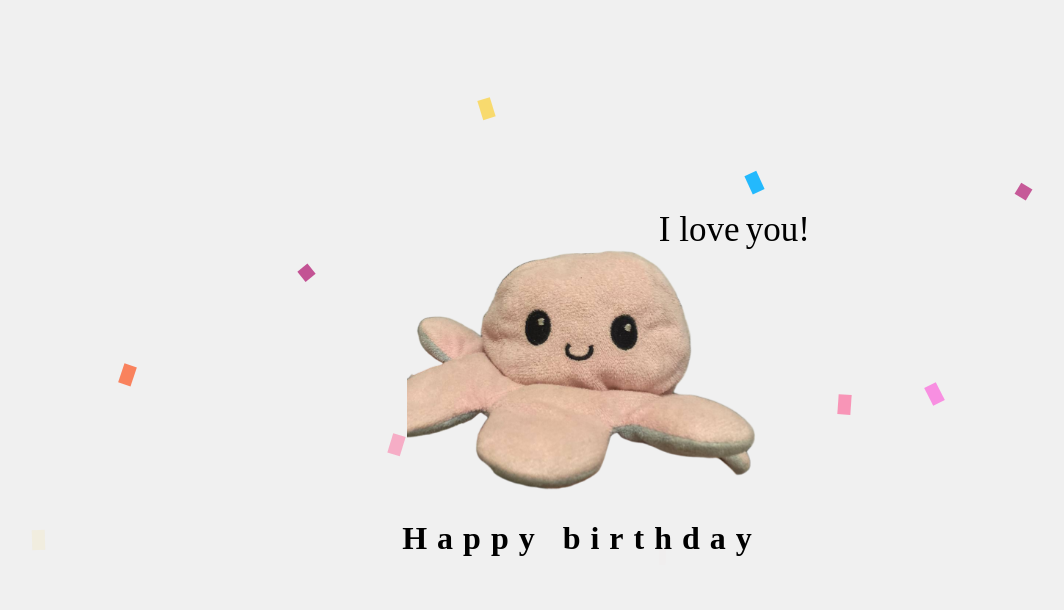
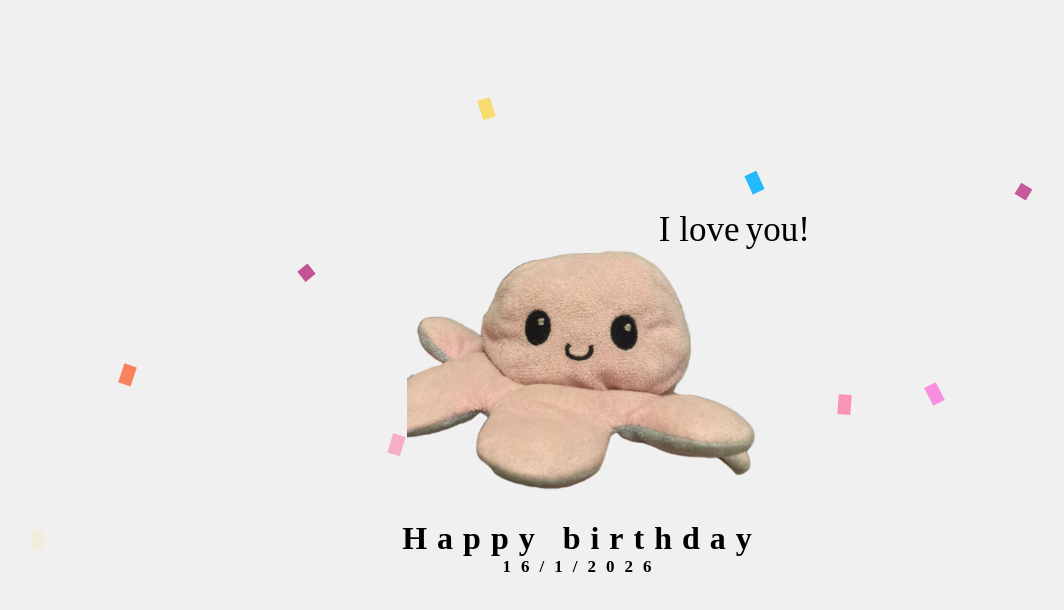
Before and after one commit to bleassed/dr18, a plain HTML site: page index.html in a window 1280 px wide. Shown: the whole page, without its empty margins (58-1122 px from the left). Drawn offline with Linux system fonts and the light colour scheme; a web font is replaced by a local one.

Commit message:
third commit. final

```diff
--- a/css/style.css
+++ b/css/style.css
@@ -240,7 +240,7 @@ class of all
   width: 100%;
 }
 
-.congratilations, .shake_pic {
+.congratilations, .date, .shake_pic {
   letter-spacing: 10px !important;
   display: flex;
   justify-content: center;
@@ -309,23 +309,21 @@ class of all
     to { opacity: 1; }
 }
 
+.date{
+        font-size: 17px;
+}
 
 
 
-/*
-@media (max-width: 1200px ){
-
-}
-
-@media (max-width: 992px ){
 
 
-}
-
-@media (max-width: 768px ){
 
 
-} */
+
+
+
+
+
 
 @media (max-width: 480px ){
 
@@ -345,22 +343,6 @@ class of all
 
 }
 
-/* @media (max-width: 320px ){
-
-}
-
-@media (min-width: 1170px ){
-
-}
-
-@media (min-width: 992px ){
-
-}
-
-@media (min-width: 768px ){
-
-} */
-
 @media (min-width: 480px ){
 
 .letter {
@@ -374,7 +356,3 @@ class of all
 
 
 }
-/*
-@media (min-width: 320px ){
-
-}   */
--- a/index.html
+++ b/index.html
@@ -39,6 +39,7 @@
             </div>
         </div>
         <div class = "congratilations">Happy birthday</div>
+        <div class = "date">16/1/2026</div>
 </div>
 
 
```
